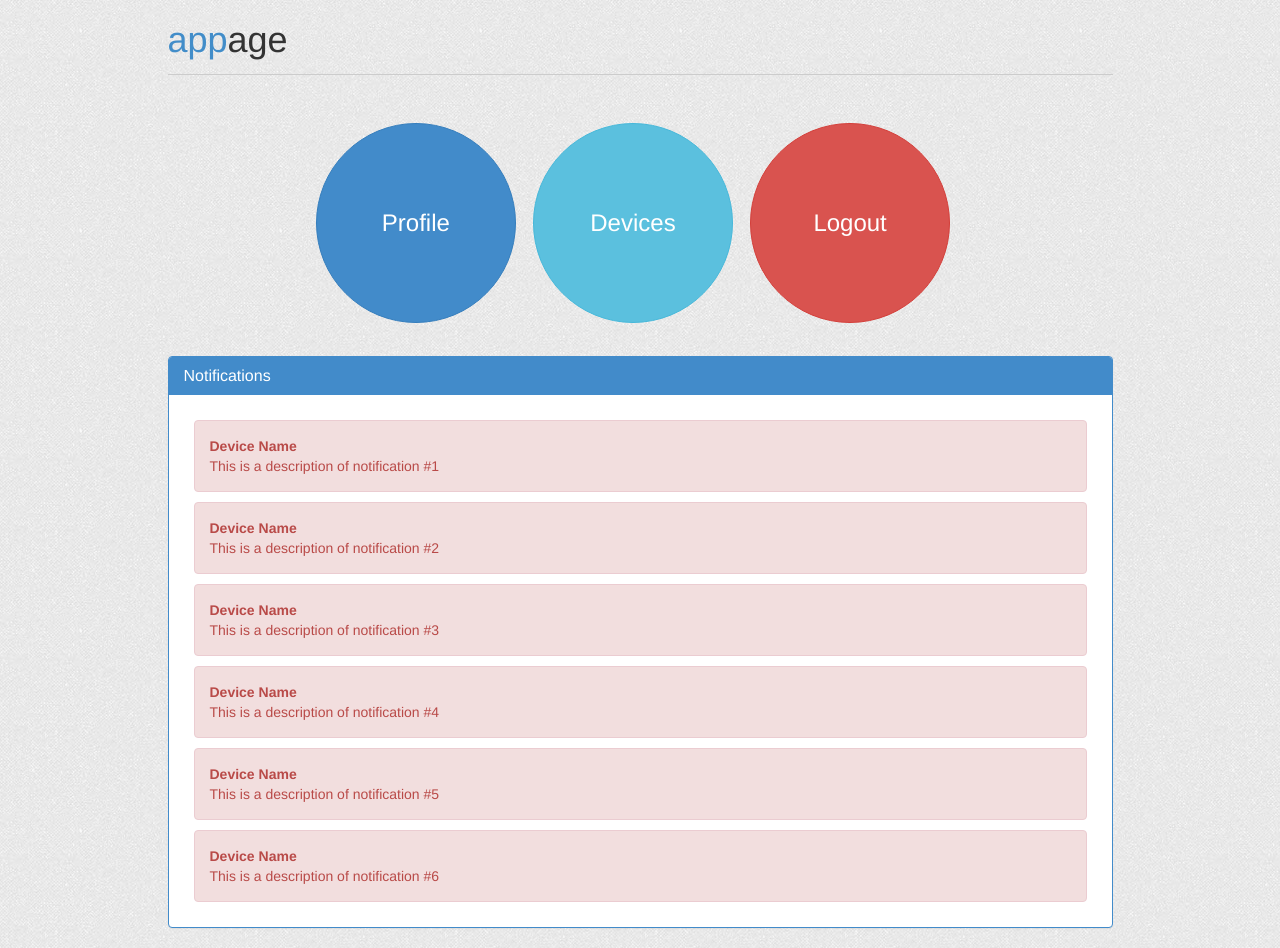
After one commit to gutechsoc-hackathon/Django, a Django app: page /user/home/ in a window 1280 px wide. The commit adds this page. Run offline with Django 3.2, Linux system fonts and the light colour scheme; the visitor is signed in with stand-in values (Sample User, id 1); some libraries are stand-ins or nearby versions.

Commit message:
Created home page.

```diff
--- a/static/css/login.css
+++ b/static/css/login.css
@@ -3,6 +3,10 @@
   max-width: 330px;
   padding: 15px;
   margin: 0 auto;
+}
+
+.centered-form {
+  margin-top: 7%;
 }
 
 .form-signin .form-signin-heading h1 {
--- a/static/css/main.css
+++ b/static/css/main.css
@@ -1,3 +1,138 @@
 body {
   background: url('/static/img/light_toast.png');
+  height: 100%;
 }
+
+.spr-lrg-button {
+  width: 250px !important;
+}
+
+.form-signin
+{
+  max-width: 330px;
+  padding: 15px;
+  margin: 0 auto;
+}
+
+.centered-form {
+  margin-top: 7%;
+}
+
+.form-signin .form-signin-heading h1 {
+  margin-bottom: 20px;
+}
+
+.sub-heading {
+  color: #428dc9;
+}
+
+hr {
+  display: block;
+  height: 1px;
+  border: 0;
+  border-top: 1px solid #ccc;
+  margin: 1em 0;
+  padding: 0;
+}
+
+.form-signin .form-signin-heading, .form-signin .checkbox
+{
+  margin-bottom: 10px;
+}
+
+.form-signin .checkbox
+{
+  font-weight: normal;
+}
+
+.form-signin .form-control
+{
+  position: relative;
+  font-size: 16px;
+  height: auto;
+  padding: 10px;
+  -webkit-box-sizing: border-box;
+  -moz-box-sizing: border-box;
+  box-sizing: border-box;
+}
+
+.form-signin .form-control:focus /**/
+{
+  z-index: 2;
+}
+
+.form-signin input[type="text"]
+{
+  margin-bottom: -1px;
+  border-bottom-left-radius: 0;
+  border-bottom-right-radius: 0;
+}
+
+.form-signin input[type="password"]
+{
+  margin-bottom: 10px;
+  border-top-left-radius: 0;
+  border-top-right-radius: 0;
+}
+
+.account-wall
+{
+  margin-top: 20px;
+  padding: 40px 0px 20px 0px;
+  background-color: #f7f7f7;
+  -moz-box-shadow: 0px 2px 2px rgba(0, 0, 0, 0.3);
+  -webkit-box-shadow: 0px 2px 2px rgba(0, 0, 0, 0.3);
+  box-shadow: 0px 2px 2px rgba(0, 0, 0, 0.3);
+}
+
+.login-title
+{
+  color: #555;
+  font-size: 18px;
+  font-weight: 400;
+  display: block;
+}
+
+.profile-img
+{
+  width: 96px;
+  height: 96px;
+  margin: 0 auto 10px;
+  display: block;
+  -moz-border-radius: 50%;
+  -webkit-border-radius: 50%;
+  border-radius: 50%;
+}
+
+.need-help
+{
+  margin-top: 10px;
+}
+
+.new-account
+{
+  display: block;
+  margin-top: 10px;
+}
+
+.btn-circle.btn-xl {
+  outline: 0;
+  width: 200px;
+  height: 200px;
+  padding: 10px 16px;
+  margin: 1%;
+  margin-top: 5%;
+  margin-bottom: 5%;
+  font-size: 24px;
+  line-height: 1.33;
+  border-radius: 100px
+}
+
+#buttons {
+  width: 70%;
+  margin: 0 auto;
+}
+
+.notification {
+  margin: 10px;
+}
--- /dev/null
+++ b/users/templates/users/home.html
@@ -0,0 +1,54 @@
+{% extends 'base.html' %}
+{% load staticfiles %}
+
+{% block css %}
+<link rel="stylesheet" href="{% static 'css/login.css' %}">
+{% endblock %}
+
+{% block content %}
+<div class="container">
+  <div class="row">
+    <div class="col-md-10 col-md-offset-1 form-signin-heading">
+      <h1>
+        <span class="sub-heading">app</span>age
+      </h1>
+      <hr />
+    </div>
+  </div>
+</div>
+
+<div class="container">
+  <div class="row">
+    <div class="col-md-10 col-md-offset-1">
+      <div id="buttons">
+        <button type="button" class="btn btn-primary btn-circle btn-xl" onclick="location.href='{% url 'user:home' %}'">Profile</button>
+        <button type="button" class="btn btn-info btn-circle btn-xl" onclick="location.href='{% url 'user:devices' %}'">Devices</button>
+        <button type="button" class="btn btn-danger btn-circle btn-xl" onclick="location.href='{% url 'user:logout' %}'">Logout</button>
+      </div>
+    </div>
+  </div>
+</div>
+
+<div class="container">
+  <div class="row">
+    <div class="col-md-10 col-md-offset-1">
+      <div class="panel panel-primary">
+        <div class="panel-heading">
+          <h3 class="panel-title">Notifications</h3>
+        </div>
+        <div class="panel-body">
+          <div class="alert alert-danger notification">
+	    <strong>Device Name</strong><br />
+	    This is a description of notification #1
+	  </div>
+          <div class="alert alert-danger notification"><strong>Device Name</strong><br /> This is a description of notification #2</div>
+          <div class="alert alert-danger notification"><strong>Device Name</strong><br /> This is a description of notification #3</div>
+          <div class="alert alert-danger notification"><strong>Device Name</strong><br /> This is a description of notification #4</div>
+          <div class="alert alert-danger notification"><strong>Device Name</strong><br /> This is a description of notification #5</div>
+          <div class="alert alert-danger notification"><strong>Device Name</strong><br /> This is a description of notification #6</div>
+        </div>
+      </div>
+    </div>
+  </div>
+</div>
+{% endblock %}
--- a/users/urls.py
+++ b/users/urls.py
@@ -8,6 +8,6 @@ urlpatterns = patterns('',
                        url(r'^logout/$', 'django.contrib.auth.views.logout', {'next_page':'/'}, name='logout'),
                        url(r'^associate/$', views.associate, name='associate'),
                        url(r'^associate-response/$', views.associate_callback, name='associate-response'),
-                       url(r'^devs/$', views.retrieve_devices, name='retrieve_devices'),
-
+                       url(r'^home/$', views.home, name='home'),
+url(r'^devs/$', views.retrieve_devices, name='retrieve_devices'),
 )
--- a/users/views.py
+++ b/users/views.py
@@ -59,3 +59,7 @@ def retrieve_devices(user):
             print "added to user"
         else:
             print "Device already exists"
+
+@login_required
+def home(request):
+    return render(request, 'users/home.html')
```
Also changed, not shown: users/templates/users/associate.html (+1 -6 lines), users/templates/users/login.html (+2 -7 lines), users/templates/users/register.html (+1 -6 lines).
